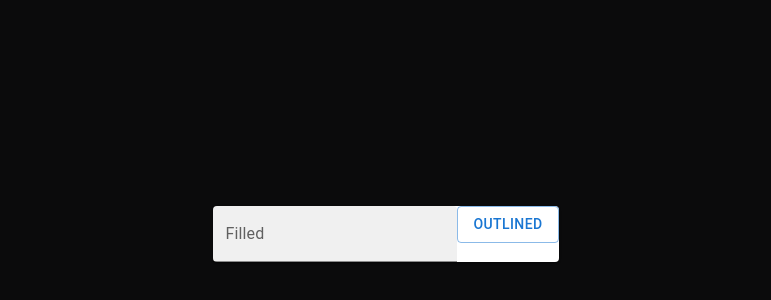
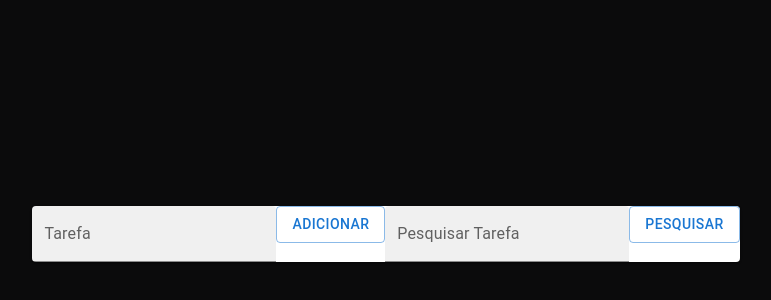
Before and after one commit to Hellraiser997/ToDo-List-, a React (Vite) app: page / in a window 1280 px wide. Shown: the part 158-458 px from the top of the page, without its empty margins (254-1025 px from the left). Built offline with nearby package versions, Linux system fonts and the light colour scheme.

Commit message:
Feat: adicionado campo de pesquisa de tarefa

```diff
--- a/src/components/Form.jsx
+++ b/src/components/Form.jsx
@@ -17,11 +17,18 @@ export default function Form({ adicionarTarefa }) {
         <TextField
         onChange={(e) => setTexto(e.target.value)}
         id="filled-basic"
-        label="Filled"
+        label="Tarefa"
         variant="filled" />
         <Button
         variant="outlined"
-        onClick={() => criarTarefa(texto)}>Outlined</Button>
+        onClick={() => criarTarefa(texto)}>Adicionar</Button>
+        <TextField
+        id="filled-basic"
+        label="Pesquisar Tarefa"
+        variant="filled" />
+         <Button
+        variant="outlined"
+        onClick={() => criarTarefa(texto)}>Pesquisar</Button>
      </div>
     </Paper>
   )
```
